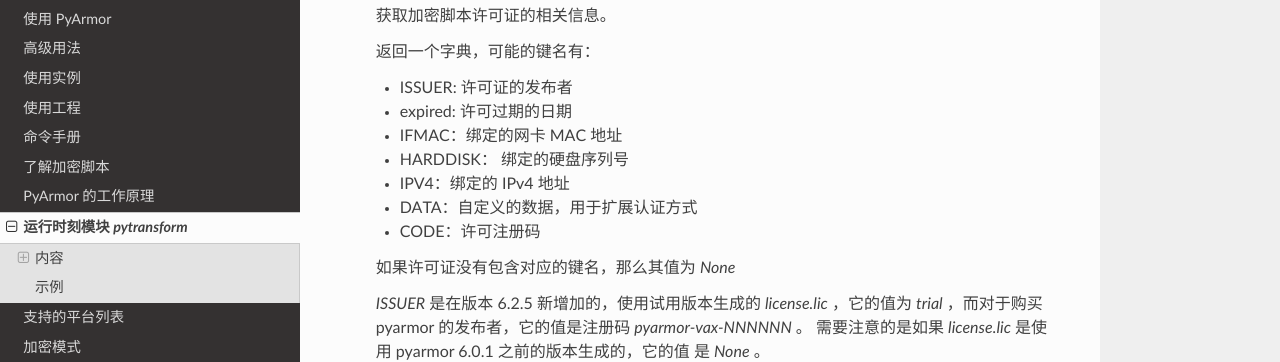
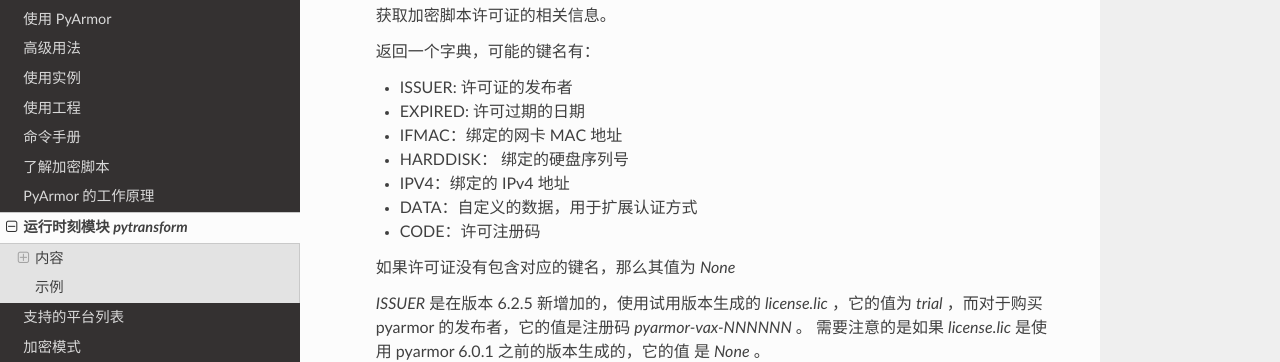
Before and after one commit to dashingsoft/pyarmor-docs-zh, a Sphinx documentation site: the page built from docs/pytransform.rst, in a window 1280 px wide and 900 px high, scrolled down 659 px. Shown: the part 156-518 px from the top of the window. Built offline with Sphinx 7.4.7 and the Read the Docs theme 2.0.0, drawn with Linux system fonts in a browser that asks for light colours.

Commit message:
Fix key name error

```diff
--- a/docs/pytransform.rst
+++ b/docs/pytransform.rst
@@ -39,7 +39,7 @@
    返回一个字典，可能的键名有：
 
    * ISSUER: 许可证的发布者
-   * expired: 许可过期的日期
+   * EXPIRED: 许可过期的日期
    * IFMAC：绑定的网卡 MAC 地址
    * HARDDISK： 绑定的硬盘序列号
    * IPV4：绑定的 IPv4 地址
```
